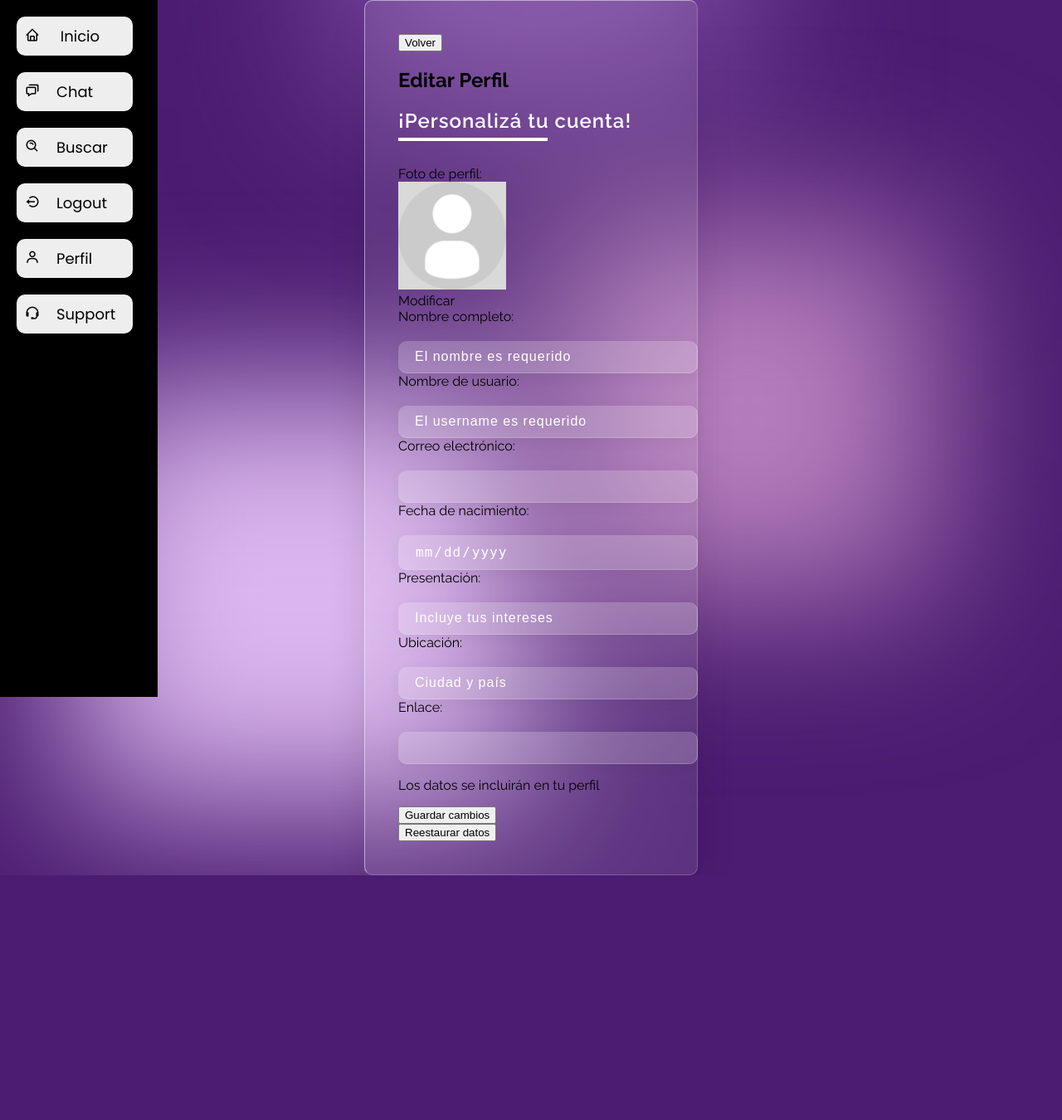
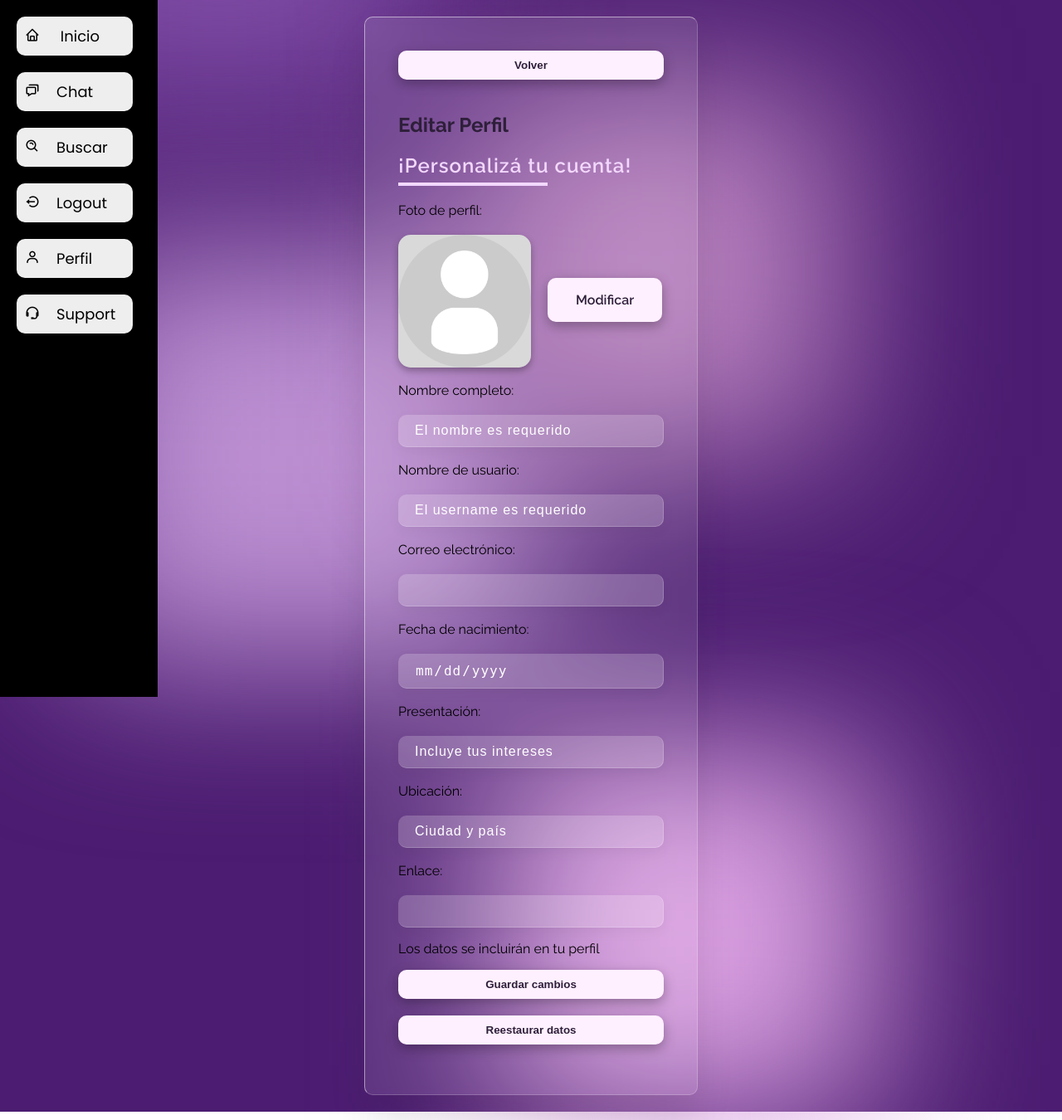
Before and after one commit to Franco4848/ProyectoFinal, a Flask app: template templates/editarPerfil.html in a window 1280 px wide. Shown: the whole page at 83% size. Before the commit the page ends 1055 px from the top, so only its background shows below. Run offline with Flask 3, Linux system fonts and the light colour scheme; the template is opened without the code that fills it, so the values that code supplies are empty; parts of the project's set-up code (start-up, migrations or seed data) failed here and were passed over; some libraries are stand-ins or nearby versions.

Commit message:
estilo completo para form editar perfil

```diff
--- a/static/css/editarPerfil.css
+++ b/static/css/editarPerfil.css
@@ -1,18 +1,10 @@
 @import url('https://fonts.googleapis.com/css2?family=Raleway:ital,wght@0,100..900;1,100..900&family=Signika:wght@300..700&display=swap');
-body {
+html, body {
     margin: 0;
     padding: 0;
+    height: 100%;
     box-sizing: border-box;
     font-family: 'Raleway', sans-serif;
-}
-
-.contenedor-main {
-    display: flex;
-}
-
-.main-contenido{
-    flex: 2;
-    margin-left: 190px;
 }
 
 button{
@@ -30,6 +22,10 @@ section {
 
 section .cuadrado {
     position: absolute;
+    top: 0;
+    left: 0;
+    bottom: 0;
+    right: 0;
     filter: blur(100px);
 }
 
@@ -40,18 +36,25 @@ section .cuadrado:nth-child(1) {
     background: #7f4ca5;
 }
 section .cuadrado:nth-child(2) {
-    bottom: -170px;
+    top: 300px;
     left: 110px;
     width: 550px;
     height: 500px;
-    background: #dbb6ee;
+    background: #bb8ed1;
 }
 section .cuadrado:nth-child(3) {
-    bottom: 80px;
-    right: 120px;
+    top: 100px;
+    left: 600px;
     width: 450px;
     height: 450px;
     background: #b57ebc;
+}
+section .cuadrado:nth-child(4) {
+    top: 900px;
+    left: 600px;
+    width: 450px;
+    height: 450px;
+    background: #d99fe0;
 }
 .cuadrado {
     position: absolute;
@@ -67,8 +70,17 @@ section .cuadrado:nth-child(3) {
     }
 }
 
+.profile-pic {
+    min-width: 160px;
+    min-height: 160px;
+    object-fit: cover;
+    border-radius: 15px;
+    box-shadow: 0 4px 8px rgba(0, 0, 0, 0.3);
+}
+
 .editBox {
     position: relative;
+    margin: 20px;
 }
 
 .editContainer {
@@ -95,13 +107,17 @@ section .cuadrado:nth-child(3) {
     padding: 40px;
 }
 
+.editForm h1 {
+    color:#2e1f3a;
+}
+
 .editForm h2 {
     position: relative;
-    color: #fff;
+    color: #f3d8ff;
     font-size: 24px;
     font-weight: 600;
     letter-spacing: 1px;
-    margin-bottom: 40px;
+    margin-bottom: 30px;
 }
 
 .editForm h2::before {
@@ -111,14 +127,19 @@ section .cuadrado:nth-child(3) {
     bottom: -10px;
     width: 180px;
     height: 4px;
-    background: #fff;
+    background: #f3d8ff;
+}
+
+.editForm .labelBox{
+    margin-bottom: 20px;
+    margin-top: 18px;
 }
 
 .editForm .inputBox {
     width: 100%;
-    margin-top: 20px;
+    margin-top: 0;
 }
-.editForm .inputBox input {
+.editForm .inputBox input{
     width: 100%;
     background: rgba(255, 255, 255, 0.2);
     border: none;
@@ -131,31 +152,72 @@ section .cuadrado:nth-child(3) {
     letter-spacing: 1px;
     color: #fff;
     box-shadow: 0 5px 15px rgba(0, 0, 0, 0.05);
+    box-sizing: border-box
+}
+
+.editForm .inputBox input[type="checkbox"]{
+    width: 25px;
+    height: 25px;
+    margin-right: 10px;
+}
+
+.modImg {
+    margin-bottom: 20px;
+    margin-top: 18px;
+    background: #fff0ff;
+    color: #2e1f3a;
+    cursor: pointer;
+    padding: 17px;
+    width: 100%;
+    transition: 0.3s;
+    border: none;
+    border-radius: 10px;
+    box-shadow: 0 5px 15px rgba(0, 0, 0, 0.05);
+    font-weight: 600;
+    display: flex;
+    align-items: center;
+    justify-content: center;
+    box-shadow: 0 5px 15px rgba(0, 0, 0, 0.3);
 }
 
 .editForm .inputBox input::placeholder {
     color: #fff;
 }
-.editForm .inputBox input[type="submit"] {
-    background: #fff;
-    color: #666;
+.editForm button{
+    background: #fff0ff;
+    color: #2e1f3a;
+    padding: 10px 20px;
     width: 100%;
     font-weight: 600;
     cursor: pointer;
     margin-bottom: 20px;
     transition: 0.3s;
+    border: none;
+    border-radius: 10px;
+    box-shadow: 0 5px 15px rgba(0, 0, 0, 0.3);
 
 }
-.editForm .inputBox input[type="submit"]:hover {
-    background: #fff0ff;
+.editForm button:hover {
+    background: #dfc9df;
 }
 
-.login {
-    margin-top: 5px;
-    color: #fff;
+.img-container {
+    display: flex;
+    flex-direction: row;
+    align-items: center;
+    gap: 20px;
+}
+.label-actions {
+    display: flex;
+    flex-direction: column;
+    justify-content: center;
 }
 
-.login button {
+li.flash-message {
+    padding: 15px 30px;
+    margin: 10px 0;
+    border-radius: 5px;
     color: #fff;
-    font-weight: 600;
+    font-size: 16px;
+    box-shadow: 0 4px 6px rgba(0, 0, 0, 0.1);
 }
```
Also changed, not shown: static/perfil_uploads/Diseno_sin_titulo.jpg (deleted).
